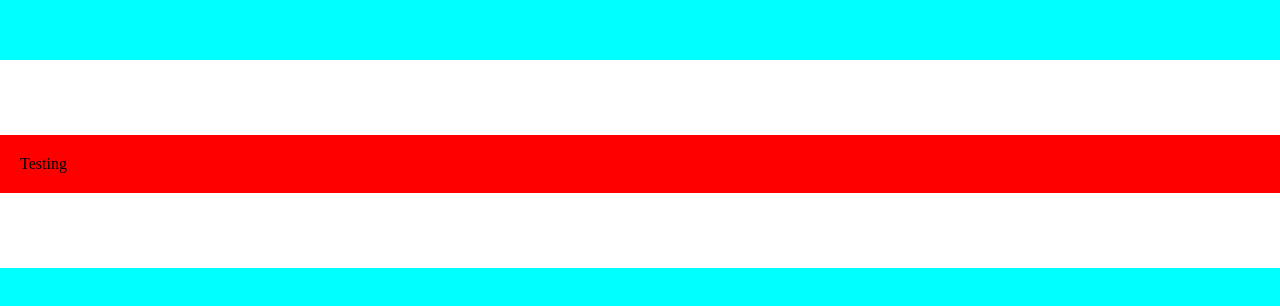
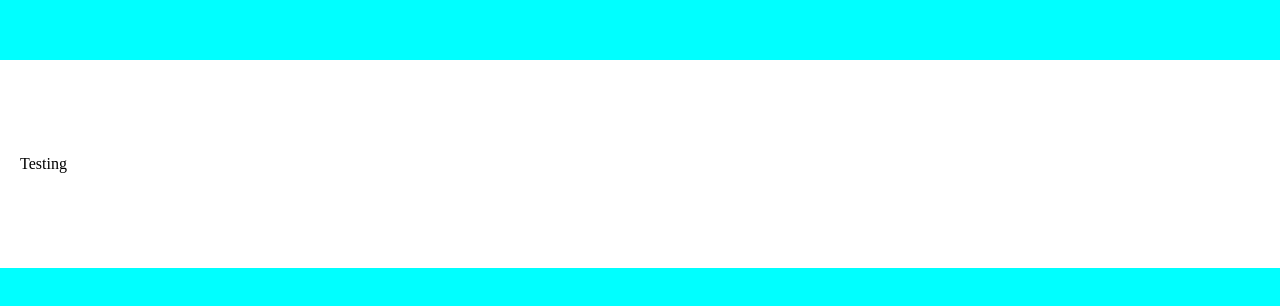
Before and after one commit to raphaelbernhart/cos, a website with bundled scripts: page demo/index.html in a window 1280 px wide. Shown: the part 740-1046 px from the top of the page. Built offline with nearby package versions, Linux system fonts and the light colour scheme.

Commit message:
removed to be added class

```diff
--- a/demo/index.html
+++ b/demo/index.html
@@ -10,7 +10,7 @@
 </head>
 <body>
     <div class="fs"></div>
-    <div class="cos demo cos-1" data-cos="cos-1">Testing</div>
+    <div class="cos demo" data-cos="cos-1">Testing</div>
     <div class="fs"></div>
 </body>
 </html>
```
